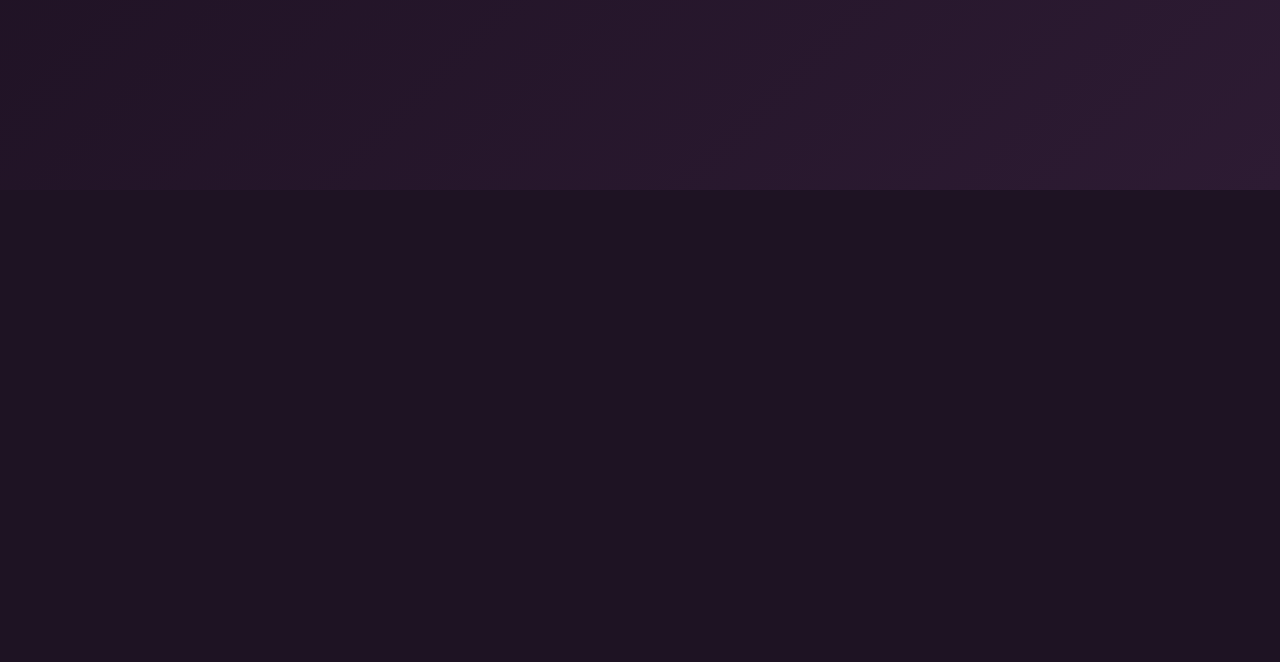
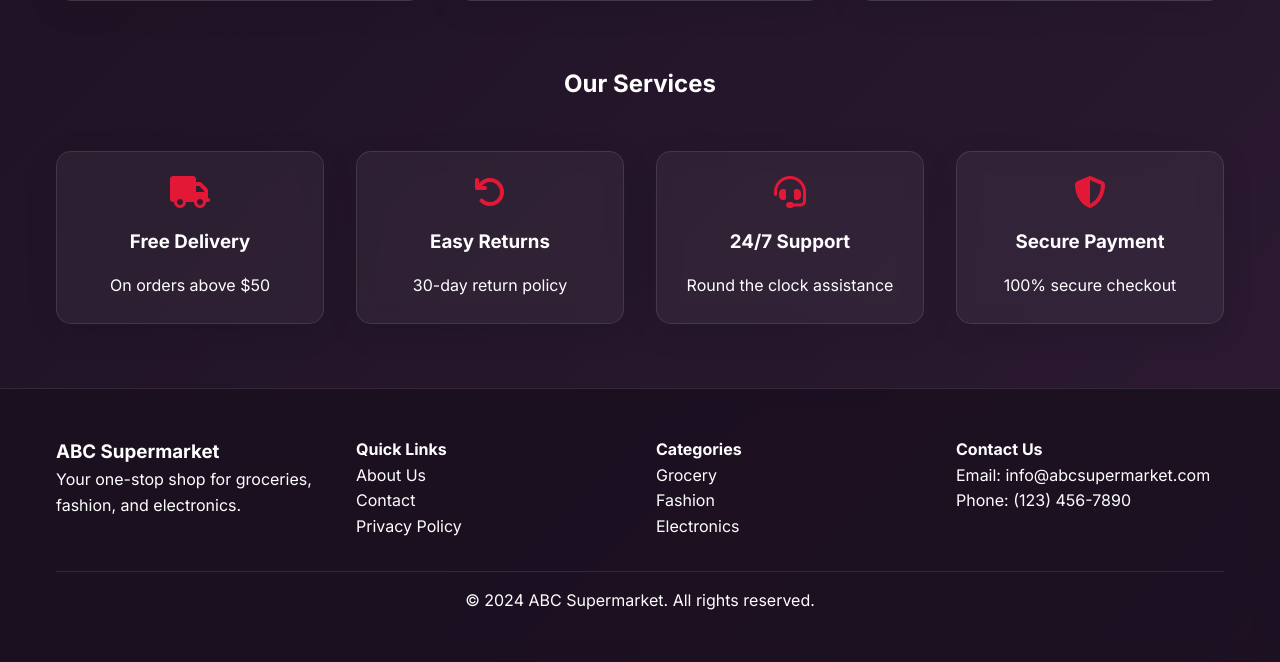
Before and after one commit to Genral-Khan/ABC-Supermarket, a PHP site: page / in a window 1280 px wide. Shown: the part 730-1392 px from the top of the page. Before the commit the page ends 920 px from the top, so only its background shows below. Run offline with PHP 8.4, Linux system fonts and the light colour scheme; data comes from the database, SQL or seed files in the repository.

Commit message:
Enhance homepage layout with hero and services sections, update header for direct login and registration links, and remove modal functionality for a streamlined user experience.

```diff
--- a/includes/header.php
+++ b/includes/header.php
@@ -33,70 +33,14 @@
                         <a href="profile.php"><i class="fas fa-user"></i> Profile</a>
                         <a href="logout.php"><i class="fas fa-sign-out-alt"></i> Logout</a>
                     <?php else: ?>
-                        <button onclick="openModal()" class="btn btn-primary" style="display: flex; align-items: center; gap: 0.5rem;">
-                            <i class="fas fa-sign-in-alt"></i> Sign In
-                        </button>
+                        <a href="login.php"><i class="fas fa-sign-in-alt"></i> Login</a>
+                        <a href="register.php"><i class="fas fa-user-plus"></i> Register</a>
                     <?php endif; ?>
                 </div>
             </div>
         </div>
     </nav>
 
-    <!-- Login Modal -->
-    <div id="loginModal" class="modal">
-        <div class="modal-content card">
-            <div class="modal-header">
-                <h2 class="gradient-text">Welcome Back</h2>
-                <span class="close" onclick="closeModal()">&times;</span>
-            </div>
-
-            <form id="loginForm" method="POST" action="login.php" class="modal-body">
-                <div class="form-group">
-                    <label for="email">Email</label>
-                    <input type="email" id="email" name="email" class="form-control" required>
-                </div>
-
-                <div class="form-group">
-                    <label for="password">Password</label>
-                    <input type="password" id="password" name="password" class="form-control" required>
-                </div>
-
-                <button type="submit" class="btn btn-primary" style="width: 100%;">Login</button>
-
-                <p style="text-align: center; margin-top: 1rem; color: var(--light-color);">
-                    Don't have an account? <a href="register.php" style="color: var(--primary-color);">Register here</a>
-                </p>
-            </form>
-        </div>
-    </div>
-
-    <div style="margin-top: 120px;"><!-- Content spacing from fixed navbar -->
-
-    <script>
-    // Modal functionality
-    const modal = document.getElementById('loginModal');
-
-    function openModal() {
-        modal.style.display = "flex";
-        setTimeout(() => {
-            modal.style.opacity = "1";
-            modal.querySelector('.modal-content').style.transform = "translateY(0)";
-        }, 10);
-    }
-
-    function closeModal() {
-        modal.style.opacity = "0";
-        modal.querySelector('.modal-content').style.transform = "translateY(-20px)";
-        setTimeout(() => {
-            modal.style.display = "none";
-        }, 300);
-    }
-
-    window.onclick = function(event) {
-        if (event.target == modal) {
-            closeModal();
-        }
-    }
-    </script>
+    <div style="margin-top: 80px;"><!-- Content spacing from fixed navbar -->
 </body>
 </html>
--- a/index.php
+++ b/index.php
@@ -7,8 +7,27 @@
 $featured_products = $conn->query("SELECT * FROM products ORDER BY RAND() LIMIT 6");
 ?>
 
-<div class="container">
-    <div class="category-grid">
+<div class="container fade-in">
+    <!-- Hero Section -->
+    <div style="
+        background: linear-gradient(rgba(0,0,0,0.7), rgba(0,0,0,0.7)), url('assets/images/hero-bg.jpg');
+        background-size: cover;
+        background-position: center;
+        color: white;
+        padding: 4rem 2rem;
+        text-align: center;
+        border-radius: 10px;
+        margin: 2rem 0;
+    ">
+        <h1 style="font-size: 3rem; margin-bottom: 1rem;">Fresh Grocery & Clothes</h1>
+        <p style="font-size: 1.2rem; margin-bottom: 2rem;">Your one-stop shop for quality products</p>
+        <a href="products.php" class="btn btn-primary">Shop Now</a>
+    </div>
+
+    <!-- Categories Section -->
+    <h2 style="text-align: center; margin: 3rem 0;">Our Categories</h2>
+    <div style="display: grid; grid-template-columns: repeat(3, 1fr); gap: 2rem; margin-bottom: 4rem;">
+
         <!-- Grocery Category -->
         <div class="category-card card hover-lift">
             <img src="assets/images/grocery.jpg" alt="Grocery">
@@ -30,6 +49,36 @@
             <img src="assets/images/electronics.jpg" alt="Electronics">
             <div class="category-overlay">
                 <h3 class="category-title">Electronics</h3>
+            </div>
+        </div>
+    </div>
+
+    <!-- Services Section -->
+    <div style="margin: 4rem 0;">
+        <h2 style="text-align: center; margin-bottom: 3rem;">Our Services</h2>
+        <div style="display: grid; grid-template-columns: repeat(4, 1fr); gap: 2rem;">
+            <div class="card" style="text-align: center;">
+                <i class="fas fa-truck" style="font-size: 2rem; color: var(--primary-color);"></i>
+                <h3 style="margin: 1rem 0;">Free Delivery</h3>
+                <p>On orders above $50</p>
+            </div>
+
+            <div class="card" style="text-align: center;">
+                <i class="fas fa-undo" style="font-size: 2rem; color: var(--primary-color);"></i>
+                <h3 style="margin: 1rem 0;">Easy Returns</h3>
+                <p>30-day return policy</p>
+            </div>
+
+            <div class="card" style="text-align: center;">
+                <i class="fas fa-headset" style="font-size: 2rem; color: var(--primary-color);"></i>
+                <h3 style="margin: 1rem 0;">24/7 Support</h3>
+                <p>Round the clock assistance</p>
+            </div>
+
+            <div class="card" style="text-align: center;">
+                <i class="fas fa-shield-alt" style="font-size: 2rem; color: var(--primary-color);"></i>
+                <h3 style="margin: 1rem 0;">Secure Payment</h3>
+                <p>100% secure checkout</p>
             </div>
         </div>
     </div>
```
